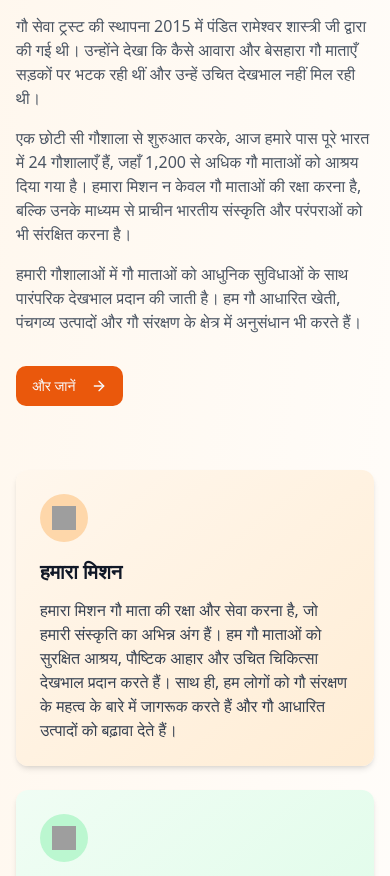
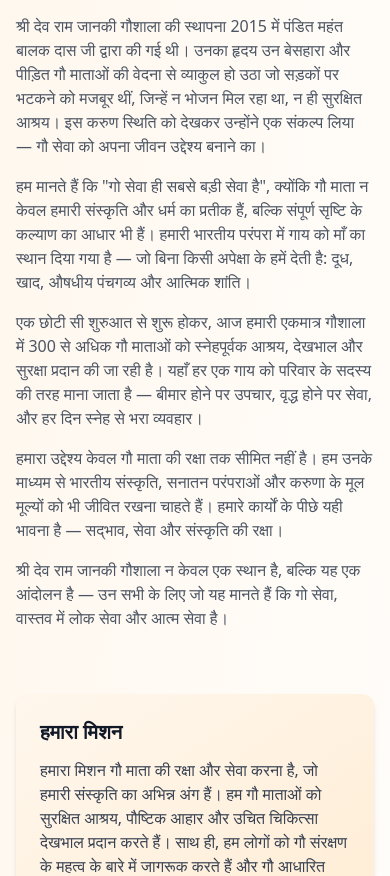
Before and after one commit to shridevramjanki/shridevramjanki-web, a Next.js app: page / in a window 390 px wide. Shown: the part 1500-2376 px from the top of the page. Built offline with nearby package versions, Linux system fonts and the light colour scheme; grey boxes are pictures that could not be loaded; a web font is replaced by a local one.

Commit message:
place content to about us and home page section

```diff
--- a/app/globals.css
+++ b/app/globals.css
@@ -91,4 +91,5 @@
 
 html {
   font-family: "Poppins", system-ui, sans-serif;
+  scroll-behavior: smooth;
 }
--- a/components/about-section.tsx
+++ b/components/about-section.tsx
@@ -1,21 +1,30 @@
-"use client"
+"use client";
 
-import Image from "next/image"
-import { motion } from "framer-motion"
-import { Button } from "@/components/ui/button"
-import { Calendar, Users, Award, MapPin, Phone, Mail, ArrowRight } from "lucide-react"
+import Image from "next/image";
+import { motion } from "framer-motion";
+import { Button } from "@/components/ui/button";
+import {
+  Calendar,
+  Users,
+  Award,
+  MapPin,
+  Phone,
+  Mail,
+  ArrowRight,
+} from "lucide-react";
+import { contactDetails, statsDetails } from "@/content";
 
 export default function AboutSection() {
-  const establishmentYear = 2015
-  const currentYear = new Date().getFullYear()
-  const yearsActive = currentYear - establishmentYear
+  const establishmentYear = 2015;
+  const currentYear = new Date().getFullYear();
+  const yearsActive = currentYear - establishmentYear;
 
   const teamMembers = [
     {
       id: 1,
       name: "पंडित महंत बालक दास",
       role: "संस्थापक एवं अध्यक्ष",
-      image: "/images/team/founder.jpg",
+      image: "/images/team/founder.png",
     },
     {
       id: 2,
@@ -35,37 +44,37 @@ export default function AboutSection() {
       role: "कार्यकारी निदेशक",
       image: "/images/team/director.jpg",
     },
-  ]
+  ];
 
   const stats = [
     {
       id: 1,
-      value: "45+",
+      value: statsDetails.teamMembers,
       label: "कर्मचारी",
       icon: <Users className="h-5 w-5" />,
     },
     {
       id: 2,
-      value: yearsActive.toString(),
+      value: statsDetails.yoe,
       label: "वर्षों का अनुभव",
       icon: <Calendar className="h-5 w-5" />,
     },
     {
       id: 3,
-      value: "24",
+      value: statsDetails.shelters,
       label: "गौशालाएँ",
       icon: <MapPin className="h-5 w-5" />,
     },
     {
       id: 4,
-      value: "12",
+      value: statsDetails.awards,
       label: "पुरस्कार",
       icon: <Award className="h-5 w-5" />,
     },
-  ]
+  ];
 
   return (
-    <section className="relative w-full overflow-hidden bg-gradient-to-br from-orange-50 to-white py-16 md:py-20">
+    <section id="about-us-section" className="relative w-full overflow-hidden bg-gradient-to-br from-orange-50 to-white py-16 md:py-20">
       {/* Decorative Elements */}
       <div className="absolute inset-0 z-0">
         <div className="absolute -top-20 -right-20 h-64 w-64 rounded-full bg-green-100 opacity-40"></div>
@@ -97,7 +106,8 @@ export default function AboutSection() {
             viewport={{ once: true }}
             className="mt-4 text-3xl font-bold tracking-tight text-gray-900 sm:text-4xl md:text-5xl"
           >
-            <span className="text-orange-600">गौ सेवा</span> के {yearsActive} वर्ष
+            <span className="text-orange-600">गौ सेवा</span> के {yearsActive}{" "}
+            वर्ष
           </motion.h2>
           <motion.p
             initial={{ opacity: 0, y: 20 }}
@@ -106,7 +116,8 @@ export default function AboutSection() {
             viewport={{ once: true }}
             className="mx-auto mt-4 max-w-2xl text-gray-600"
           >
-            हमारी यात्रा, हमारा मिशन और हमारी टीम के बारे में जानें। हम {establishmentYear} से गौ माता की सेवा में समर्पित हैं।
+            हमारी यात्रा, हमारा मिशन और हमारी टीम के बारे में जानें। हम{" "}
+            {establishmentYear} से गौ माता की सेवा में समर्पित हैं।
           </motion.p>
         </div>
 
@@ -120,14 +131,16 @@ export default function AboutSection() {
             className="relative overflow-hidden rounded-2xl"
           >
             <Image
-              src="/images/about/goshala-history.jpg"
+              src="/images//cow-2.jpeg"
               alt="गौशाला का इतिहास"
               width={600}
               height={400}
               className="h-full w-full rounded-2xl object-cover"
             />
             <div className="absolute bottom-4 right-4 rounded-lg bg-white/90 p-2 backdrop-blur-sm">
-              <p className="text-sm font-medium text-gray-900">स्थापना: {establishmentYear}</p>
+              <p className="text-sm font-medium text-gray-900">
+                स्थापना: {establishmentYear}
+              </p>
             </div>
           </motion.div>
 
@@ -141,26 +154,46 @@ export default function AboutSection() {
             <h3 className="text-2xl font-bold text-gray-900">हमारी कहानी</h3>
             <div className="space-y-4 text-gray-600">
               <p>
-                गौ सेवा ट्रस्ट की स्थापना {establishmentYear} में पंडित रामेश्वर शास्त्री जी द्वारा की गई थी। उन्होंने देखा कि कैसे आवारा
-                और बेसहारा गौ माताएँ सड़कों पर भटक रही थीं और उन्हें उचित देखभाल नहीं मिल रही थी।
+                श्री देव राम जानकी गौशाला की स्थापना {establishmentYear} में
+                पंडित महंत बालक दास जी द्वारा की गई थी। उनका हृदय उन बेसहारा और
+                पीड़ित गौ माताओं की वेदना से व्याकुल हो उठा जो सड़कों पर भटकने
+                को मजबूर थीं, जिन्हें न भोजन मिल रहा था, न ही सुरक्षित आश्रय। इस
+                करुण स्थिति को देखकर उन्होंने एक संकल्प लिया — गौ सेवा को अपना
+                जीवन उद्देश्य बनाने का।
               </p>
               <p>
-                एक छोटी सी गौशाला से शुरुआत करके, आज हमारे पास पूरे भारत में 24 गौशालाएँ हैं, जहाँ 1,200 से अधिक गौ माताओं को आश्रय दिया
-                गया है। हमारा मिशन न केवल गौ माताओं की रक्षा करना है, बल्कि उनके माध्यम से प्राचीन भारतीय संस्कृति और परंपराओं को भी
-                संरक्षित करना है।
+                हम मानते हैं कि "गो सेवा ही सबसे बड़ी सेवा है", क्योंकि गौ माता
+                न केवल हमारी संस्कृति और धर्म का प्रतीक हैं, बल्कि संपूर्ण
+                सृष्टि के कल्याण का आधार भी हैं। हमारी भारतीय परंपरा में गाय को
+                माँ का स्थान दिया गया है — जो बिना किसी अपेक्षा के हमें देती है:
+                दूध, खाद, औषधीय पंचगव्य और आत्मिक शांति।
               </p>
               <p>
-                हमारी गौशालाओं में गौ माताओं को आधुनिक सुविधाओं के साथ पारंपरिक देखभाल प्रदान की जाती है। हम गौ आधारित खेती, पंचगव्य
-                उत्पादों और गौ संरक्षण के क्षेत्र में अनुसंधान भी करते हैं।
+                एक छोटी सी शुरुआत से शुरू होकर, आज हमारी एकमात्र गौशाला में 300
+                से अधिक गौ माताओं को स्नेहपूर्वक आश्रय, देखभाल और सुरक्षा प्रदान
+                की जा रही है। यहाँ हर एक गाय को परिवार के सदस्य की तरह माना जाता
+                है — बीमार होने पर उपचार, वृद्ध होने पर सेवा, और हर दिन स्नेह से
+                भरा व्यवहार।
+              </p>
+              <p>
+                हमारा उद्देश्य केवल गौ माता की रक्षा तक सीमित नहीं है। हम उनके
+                माध्यम से भारतीय संस्कृति, सनातन परंपराओं और करुणा के मूल
+                मूल्यों को भी जीवित रखना चाहते हैं। हमारे कार्यों के पीछे यही
+                भावना है — सद्भाव, सेवा और संस्कृति की रक्षा।
+              </p>
+              <p>
+                श्री देव राम जानकी गौशाला न केवल एक स्थान है, बल्कि यह एक आंदोलन
+                है — उन सभी के लिए जो यह मानते हैं कि गो सेवा, वास्तव में लोक
+                सेवा और आत्म सेवा है।
               </p>
             </div>
 
-            <div className="pt-4">
+            {/* <div className="pt-4">
               <Button className="group bg-orange-600 hover:bg-orange-700">
                 और जानें
                 <ArrowRight className="ml-2 h-4 w-0 transition-all group-hover:w-4" />
               </Button>
-            </div>
+            </div> */}
           </motion.div>
         </div>
 
@@ -173,14 +206,22 @@ export default function AboutSection() {
             viewport={{ once: true }}
             className="rounded-xl bg-gradient-to-br from-orange-50 to-orange-100 p-6 shadow-md"
           >
-            <div className="mb-4 flex h-12 w-12 items-center justify-center rounded-full bg-orange-200">
-              <Image src="/images/icon-mission.png" alt="Mission Icon" width={32} height={32} className="h-6 w-6" />
-            </div>
+            {/* <div className="mb-4 flex h-12 w-12 items-center justify-center rounded-full bg-orange-200">
+              <Image
+                src="/images/icon-mission.png"
+                alt="Mission Icon"
+                width={32}
+                height={32}
+                className="h-6 w-6"
+              />
+            </div> */}
             <h3 className="mb-3 text-xl font-bold text-gray-900">हमारा मिशन</h3>
             <p className="text-gray-700">
-              हमारा मिशन गौ माता की रक्षा और सेवा करना है, जो हमारी संस्कृति का अभिन्न अंग हैं। हम गौ माताओं को सुरक्षित आश्रय, पौष्टिक
-              आहार और उचित चिकित्सा देखभाल प्रदान करते हैं। साथ ही, हम लोगों को गौ संरक्षण के महत्व के बारे में जागरूक करते हैं और गौ
-              आधारित उत्पादों को बढ़ावा देते हैं।
+              हमारा मिशन गौ माता की रक्षा और सेवा करना है, जो हमारी संस्कृति का
+              अभिन्न अंग हैं। हम गौ माताओं को सुरक्षित आश्रय, पौष्टिक आहार और
+              उचित चिकित्सा देखभाल प्रदान करते हैं। साथ ही, हम लोगों को गौ
+              संरक्षण के महत्व के बारे में जागरूक करते हैं और गौ आधारित उत्पादों
+              को बढ़ावा देते हैं।
             </p>
           </motion.div>
 
@@ -191,14 +232,24 @@ export default function AboutSection() {
             viewport={{ once: true }}
             className="rounded-xl bg-gradient-to-br from-green-50 to-green-100 p-6 shadow-md"
           >
-            <div className="mb-4 flex h-12 w-12 items-center justify-center rounded-full bg-green-200">
-              <Image src="/images/icon-vision.png" alt="Vision Icon" width={32} height={32} className="h-6 w-6" />
-            </div>
-            <h3 className="mb-3 text-xl font-bold text-gray-900">हमारा विज़न</h3>
+            {/* <div className="mb-4 flex h-12 w-12 items-center justify-center rounded-full bg-green-200">
+              <Image
+                src="/images/icon-vision.png"
+                alt="Vision Icon"
+                width={32}
+                height={32}
+                className="h-6 w-6"
+              />
+            </div> */}
+            <h3 className="mb-3 text-xl font-bold text-gray-900">
+              हमारा विज़न
+            </h3>
             <p className="text-gray-700">
-              हमारा विज़न एक ऐसा समाज बनाना है जहां हर गौ माता को सम्मान और देखभाल मिले। हम चाहते हैं कि भारत में कोई भी गौ माता
-              बेसहारा न हो और सभी को उचित आश्रय मिले। हम गौ संरक्षण को एक राष्ट्रीय आंदोलन बनाना चाहते हैं और गौ आधारित अर्थव्यवस्था
-              को बढ़ावा देना चाहते हैं।
+              हमारा विज़न एक ऐसा समाज बनाना है जहां हर गौ माता को सम्मान और
+              देखभाल मिले। हम चाहते हैं कि भारत में कोई भी गौ माता बेसहारा न हो
+              और सभी को उचित आश्रय मिले। हम गौ संरक्षण को एक राष्ट्रीय आंदोलन
+              बनाना चाहते हैं और गौ आधारित अर्थव्यवस्था को बढ़ावा देना चाहते
+              हैं।
             </p>
           </motion.div>
         </div>
@@ -229,7 +280,9 @@ export default function AboutSection() {
         <div className="mb-16">
           <div className="mb-8 text-center">
             <h3 className="text-2xl font-bold text-gray-900">हमारी टीम</h3>
-            <p className="mt-2 text-gray-600">हमारे समर्पित टीम सदस्य जो गौ सेवा के लिए प्रतिबद्ध हैं</p>
+            <p className="mt-2 text-gray-600">
+              हमारे समर्पित टीम सदस्य जो गौ सेवा के लिए प्रतिबद्ध हैं
+            </p>
           </div>
 
           <div className="grid gap-6 sm:grid-cols-2 md:grid-cols-4">
@@ -248,22 +301,27 @@ export default function AboutSection() {
                     src={member.image || "/placeholder.svg"}
                     alt={member.name}
                     fill
-                    className="object-cover transition-transform duration-500 group-hover:scale-105"
+                    className="object-contain transition-transform duration-500 group-hover:scale-105"
                   />
                 </div>
                 <div className="p-4">
-                  <h4 className="text-lg font-semibold text-gray-900">{member.name}</h4>
+                  <h4 className="text-lg font-semibold text-gray-900">
+                    {member.name}
+                  </h4>
                   <p className="text-sm text-gray-600">{member.role}</p>
                 </div>
               </motion.div>
             ))}
           </div>
 
-          <div className="mt-8 text-center">
-            <Button variant="outline" className="border-orange-600 text-orange-600 hover:bg-orange-50">
+          {/* <div className="mt-8 text-center">
+            <Button
+              variant="outline"
+              className="border-orange-600 text-orange-600 hover:bg-orange-50"
+            >
               पूरी टीम देखें
             </Button>
-          </div>
+          </div> */}
         </div>
 
         {/* Contact */}
@@ -278,25 +336,30 @@ export default function AboutSection() {
             <div>
               <h3 className="mb-4 text-2xl font-bold">हमसे संपर्क करें</h3>
               <p className="mb-6 text-orange-100">
-                गौ सेवा या दान के बारे में अधिक जानकारी के लिए हमसे संपर्क करें। हमारी टीम आपकी सहायता के लिए तत्पर है।
+                गौ सेवा या दान के बारे में अधिक जानकारी के लिए हमसे संपर्क करें।
+                हमारी टीम आपकी सहायता के लिए तत्पर है।
               </p>
               <ul className="space-y-3">
                 <li className="flex items-center gap-3">
                   <MapPin className="h-5 w-5 flex-shrink-0" />
-                  <span>गौ सेवा ट्रस्ट, 123 गौशाला मार्ग, वृंदावन, मथुरा, उत्तर प्रदेश - 281121</span>
+                  <span>{contactDetails.address} </span>
                 </li>
                 <li className="flex items-center gap-3">
                   <Phone className="h-5 w-5 flex-shrink-0" />
-                  <span>+91 98765 43210</span>
+                  <span>{contactDetails.phone}</span>
                 </li>
                 <li className="flex items-center gap-3">
                   <Mail className="h-5 w-5 flex-shrink-0" />
-                  <span>info@gauseva.org</span>
+                  <span>{contactDetails.email}</span>
                 </li>
               </ul>
             </div>
             <div className="flex items-center justify-center">
-              <Button size="lg" variant="outline" className="border-white bg-white/10 hover:bg-white/20">
+              <Button
+                size="lg"
+                variant="outline"
+                className="border-white bg-white/10 hover:bg-white/20"
+              >
                 संपर्क फॉर्म
               </Button>
             </div>
@@ -304,5 +367,5 @@ export default function AboutSection() {
         </motion.div>
       </div>
     </section>
-  )
+  );
 }
--- a/components/hero-section.tsx
+++ b/components/hero-section.tsx
@@ -45,7 +45,10 @@ export default function HeroSection() {
   ];
 
   return (
-    <section className="relative w-full overflow-hidden min-h-screen bg-gradient-to-br from-orange-50 via-white to-green-50 py-12 md:py-16 lg:py-20">
+    <section
+      id="home-section"
+      className="relative w-full overflow-hidden min-h-screen bg-gradient-to-br from-orange-50 via-white to-green-50 py-12 md:py-16 lg:py-20"
+    >
       {/* Decorative Elements */}
       <div className="absolute inset-0 z-0">
         <div className="absolute -top-20 -left-20 h-64 w-64 rounded-full bg-orange-100 opacity-60"></div>
--- /dev/null
+++ b/content.ts
@@ -0,0 +1,19 @@
+export const contactDetails = {
+  email: "shridevramjanki@gmail.com",
+  phone: "+91 9179780705",
+  address:
+    "श्री देवराम जानकी गौशाला, ग्राम बगदरा, गाडरवारा, जिला नरसिंहपुर, मध्य प्रदेश – 487551",
+  facebook: "https://www.facebook.com/share/1FwvsPYGci/",
+  instagram:
+    "https://www.instagram.com/shridevramjankigaushala?igsh=bjB2Y3pueG45dWlu",
+  youtube: "https://www.youtube.com/@ShriDevRamJankiGaushala",
+  whatsapp: "https://wa.me/919179780705",
+};
+
+export const statsDetails = {
+  cows: "300+",
+  yoe: new Date().getFullYear() - 2015,
+  teamMembers: "20+",
+  shelters: "1",
+  awards: "5+",
+};
```
Also changed, not shown: components/footer.tsx (+89 -36 lines), components/navbar.tsx (+49 -18 lines), public/images/team/founder.png (added).
